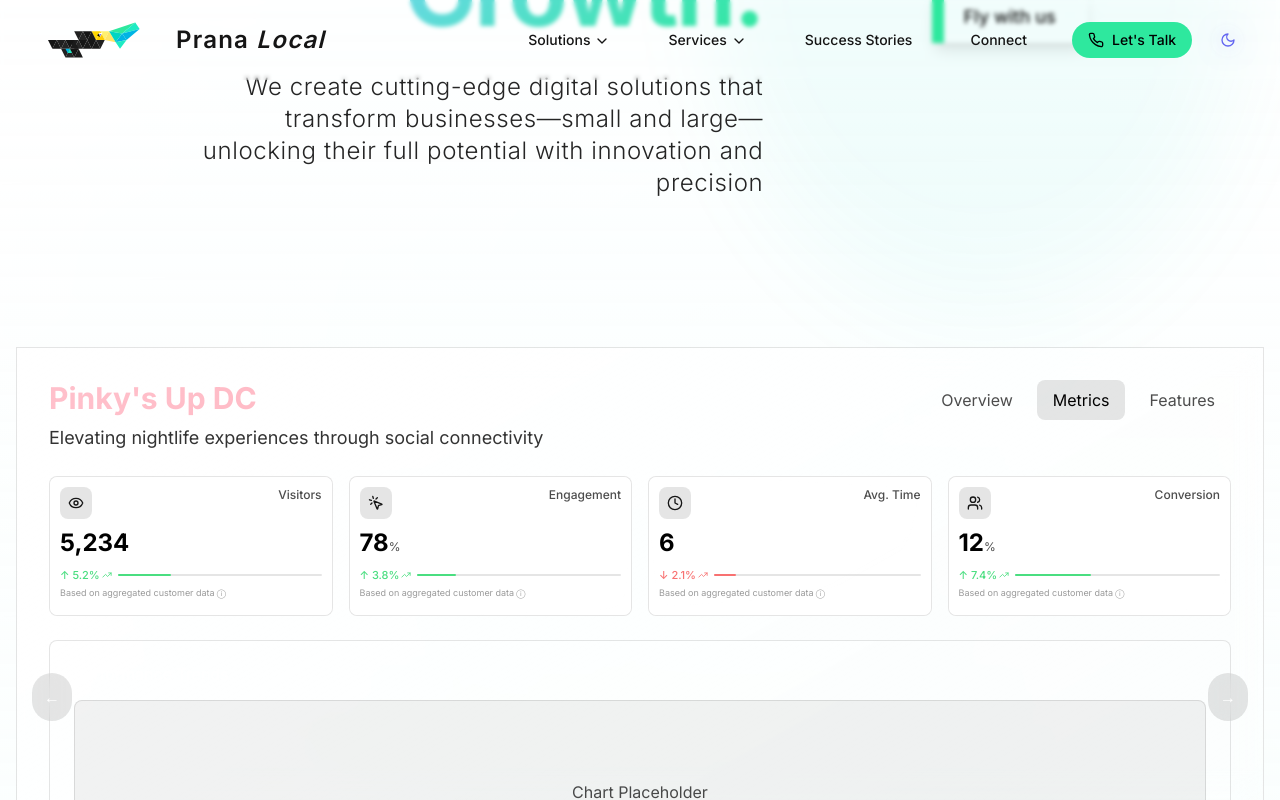
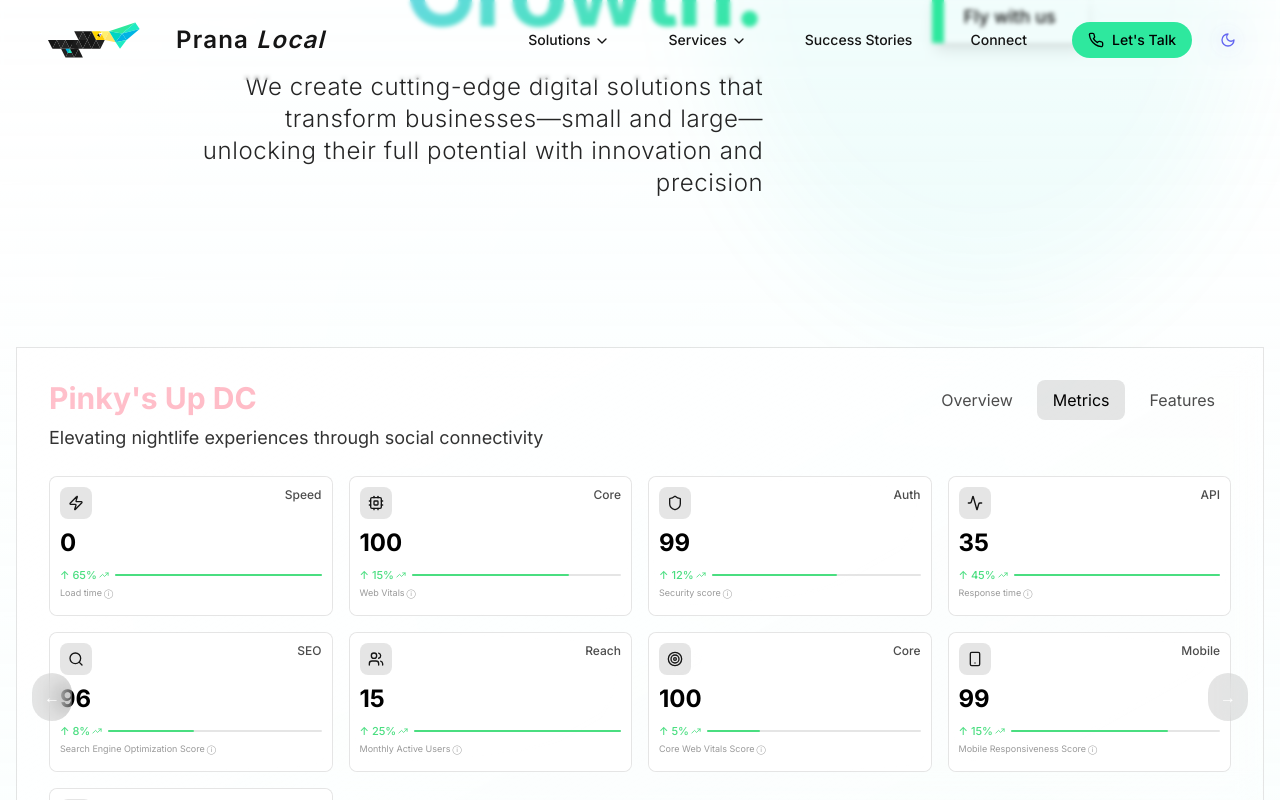
Before and after one commit to prana-canopy/prana-roots, a Next.js app: page / in a window 1280 px wide. Both pictures are taken after a click on the button "Metrics". Shown: the part 517-1317 px from the top of the page. Built offline with nearby package versions, Linux system fonts and the light colour scheme.

Commit message:
perf mets

```diff
--- a/components/rotating-carousel.tsx
+++ b/components/rotating-carousel.tsx
@@ -2,7 +2,7 @@
 
 import React, { useEffect, useState, useRef } from 'react';
 import { motion, AnimatePresence, useInView } from 'framer-motion';
-import { Eye, MousePointerClick, Clock, Users, Leaf, TrendingUp, Globe } from 'lucide-react';
+import { Eye, MousePointerClick, Clock, Users, Leaf, TrendingUp, Globe, Gauge, Search, Target, Smartphone, Share2, Star, PartyPopper, Trophy, Zap, Cpu, Shield, Activity } from 'lucide-react';
 import { useTheme } from 'next-themes';
 
 const PlaceholderChart = () => {
@@ -423,49 +423,49 @@
                   <div className="flex-1 overflow-hidden">
                     {activeTab === 'overview' && (
                       <div className="h-full grid grid-cols-1 lg:grid-cols-2 gap-4 md:gap-6">
-                        {/* Left Column: Business Impact */}
+                        {/* Left Column: Performance Metrics */}
                         <div className="space-y-4">
                           {/* Key Metrics */}
                           <div className={`bg-white/10 ${theme === 'dark' ? 'backdrop-blur-md' : ''} rounded-lg p-4 border ${theme === 'dark' ? 'border-white/20' : 'border-black/10'}`}>
                             <h3 className={`text-lg font-semibold ${theme === 'dark' ? 'text-white' : 'text-black'} mb-3`}>
-                              Business Impact
+                              Performance Metrics
                             </h3>
                             <div className="grid grid-cols-1 sm:grid-cols-2 lg:grid-cols-4 gap-4">
                               <MetricCard
-                                icon={<Eye className="w-5 h-5" />}
-                                label="Total Views"
-                                value="125,000"
-                                trend={12}
-                                timeframe="30d"
-                                lastUpdated="1h ago"
-                                caption="Web visitors"
+                                icon={<Zap className="w-5 h-5" />}
+                                label="Speed"
+                                value="0.8s"
+                                trend={65}
+                                timeframe="avg"
+                                lastUpdated="24h"
+                                caption="Page load"
                               />
                               <MetricCard
-                                icon={<MousePointerClick className="w-5 h-5" />}
-                                label="Engagement"
-                                value="68"
-                                trend={8}
-                                timeframe="Q4"
-                                lastUpdated="Live"
-                                caption="Time on site"
+                                icon={<Gauge className="w-5 h-5" />}
+                                label="Score"
+                                value="98"
+                                trend={12}
+                                timeframe="now"
+                                lastUpdated="1h"
+                                caption="PageSpeed"
                               />
                               <MetricCard
-                                icon={<Users className="w-5 h-5" />}
-                                label="Customers"
-                                value="15,200"
-                                trend={-3}
-                                timeframe="YTD"
-                                lastUpdated="Daily"
-                                caption="Active users"
+                                icon={<Smartphone className="w-5 h-5" />}
+                                label="Mobile"
+                                value="99"
+                                trend={8}
+                                timeframe="now"
+                                lastUpdated="1h"
+                                caption="Optimization"
                               />
                               <MetricCard
-                                icon={<Globe className="w-5 h-5" />}
-                                label="Market Share"
-                                value="85"
+                                icon={<Search className="w-5 h-5" />}
+                                label="SEO"
+                                value="96"
                                 trend={15}
-                                timeframe="2023"
-                                lastUpdated="Dec 8"
-                                caption="Global reach"
+                                timeframe="now"
+                                lastUpdated="1h"
+                                caption="Search rank"
                               />
                             </div>
                           </div>
@@ -564,33 +564,92 @@
                       <div className="h-full space-y-4 md:space-y-6">
                         <div className="grid grid-cols-1 sm:grid-cols-2 lg:grid-cols-4 gap-2 sm:gap-4">
                           <MetricCard
-                            icon={<Eye className="w-4 h-4 md:w-5 md:h-5 text-white/70" />}
-                            label="Visitors"
-                            value={cards[currentIndex].metrics.current.visitors}
-                            trend={5.2}
+                            icon={<Zap className="w-4 h-4 md:w-5 md:h-5" />}
+                            label="Speed"
+                            value="0.8s"
+                            trend={65}
+                            timeframe="avg"
+                            lastUpdated="24h"
+                            caption="Load time"
                           />
                           <MetricCard
-                            icon={<MousePointerClick className="w-4 h-4 md:w-5 md:h-5 text-white/70" />}
-                            label="Engagement"
-                            value={cards[currentIndex].metrics.current.engagement}
-                            trend={3.8}
+                            icon={<Cpu className="w-4 h-4 md:w-5 md:h-5" />}
+                            label="Core"
+                            value="100"
+                            trend={15}
+                            timeframe="now"
+                            lastUpdated="1h"
+                            caption="Web Vitals"
                           />
                           <MetricCard
-                            icon={<Clock className="w-4 h-4 md:w-5 md:h-5 text-white/70" />}
-                            label="Avg. Time"
-                            value={cards[currentIndex].metrics.current.timeSpent}
-                            trend={-2.1}
+                            icon={<Shield className="w-4 h-4 md:w-5 md:h-5" />}
+                            label="Auth"
+                            value="99.9"
+                            trend={12}
+                            timeframe="uptime"
+                            lastUpdated="30m"
+                            caption="Security score"
                           />
                           <MetricCard
-                            icon={<Users className="w-4 h-4 md:w-5 md:h-5 text-white/70" />}
-                            label="Conversion"
-                            value={cards[currentIndex].metrics.current.conversion}
-                            trend={7.4}
+                            icon={<Activity className="w-4 h-4 md:w-5 md:h-5" />}
+                            label="API"
+                            value="35ms"
+                            trend={45}
+                            timeframe="avg"
+                            lastUpdated="1h"
+                            caption="Response time"
+                          />
+                          <MetricCard
+                            icon={<Search className="w-4 h-4 md:w-5 md:h-5" />}
+                            label="SEO"
+                            value="96"
+                            trend={8}
+                            timeframe="90d"
+                            lastUpdated="1h ago"
+                            caption="Search Engine Optimization Score"
+                          />
+                          <MetricCard
+                            icon={<Users className="w-4 h-4 md:w-5 md:h-5" />}
+                            label="Reach"
+                            value="15.2K"
+                            trend={25}
+                            timeframe="90d"
+                            lastUpdated="1h ago"
+                            caption="Monthly Active Users"
+                          />
+                          <MetricCard
+                            icon={<Target className="w-4 h-4 md:w-5 md:h-5" />}
+                            label="Core"
+                            value="100"
+                            trend={5}
+                            timeframe="90d"
+                            lastUpdated="1h ago"
+                            caption="Core Web Vitals Score"
+                          />
+                          <MetricCard
+                            icon={<Smartphone className="w-4 h-4 md:w-5 md:h-5" />}
+                            label="Mobile"
+                            value="99"
+                            trend={15}
+                            timeframe="90d"
+                            lastUpdated="1h ago"
+                            caption="Mobile Responsiveness Score"
+                          />
+                          <MetricCard
+                            icon={<Share2 className="w-4 h-4 md:w-5 md:h-5" />}
+                            label="Social"
+                            value="8.9K"
+                            trend={32}
+                            timeframe="90d"
+                            lastUpdated="1h ago"
+                            caption="Social Media Shares"
                           />
                         </div>
 
                         <div className={`bg-white/10 ${theme === 'dark' ? 'backdrop-blur-md' : ''} rounded-lg p-6 border ${theme === 'dark' ? 'border-white/20' : 'border-black/10'} h-[300px]`}>
-                          <h3 className={`text-white ${theme === 'dark' ? 'text-white' : 'text-black'} mb-4`}>Performance Trends</h3>
+                          <h3 className={`text-lg font-semibold ${theme === 'dark' ? 'text-white' : 'text-black'} mb-4`}>
+                            Performance Metrics
+                          </h3>
                           <PlaceholderChart />
                         </div>
                       </div>
```
